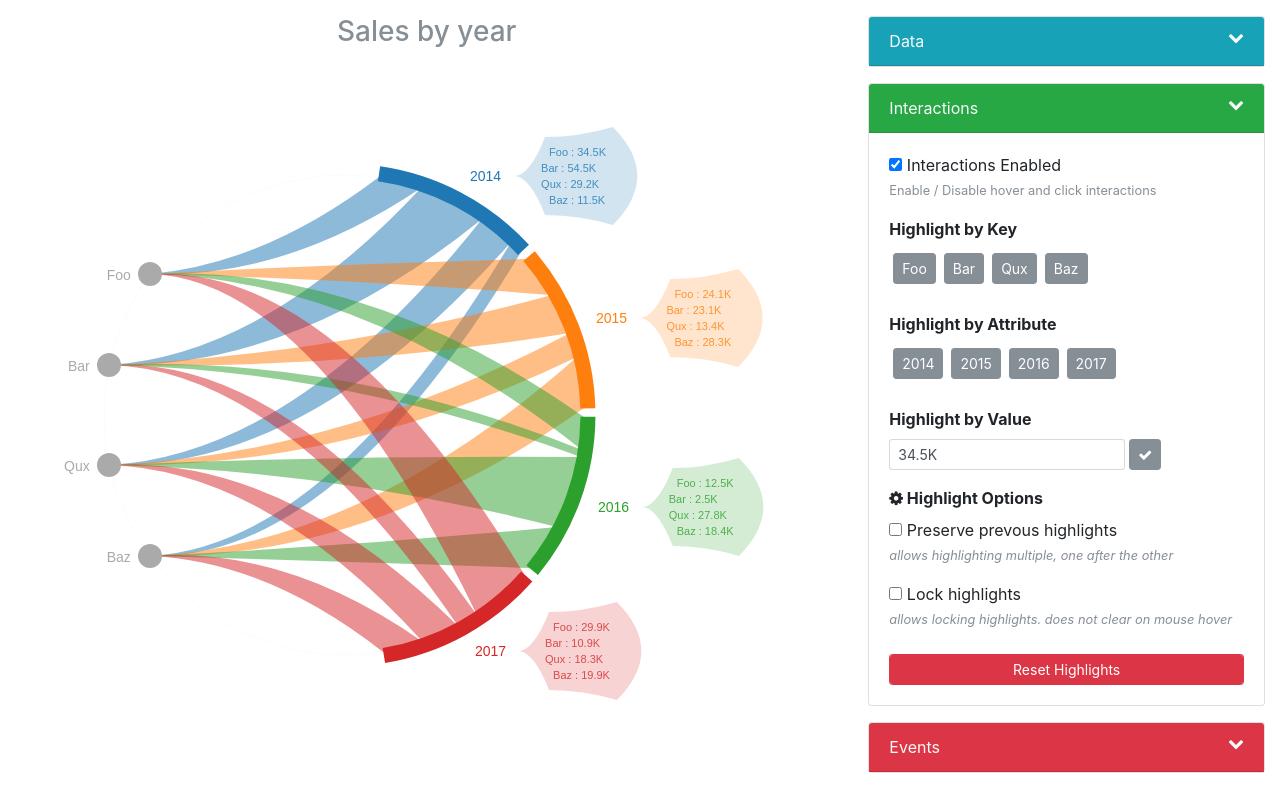
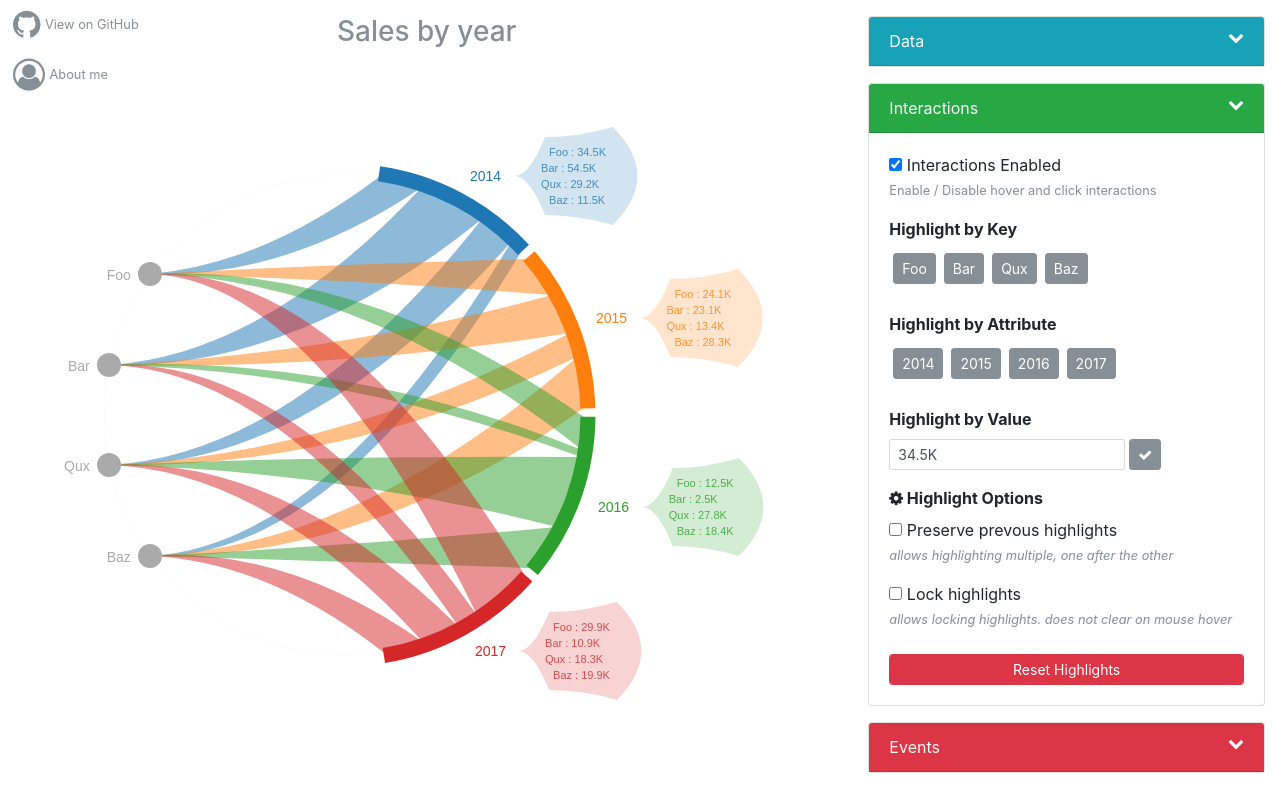
Before and after one commit to hrivks/semi-chord, a website: page demo/demo - full.html in a window 1280 px wide. Drawn offline with nearby package versions, Linux system fonts and the light colour scheme.

Commit message:
basic nav

```diff
--- a/demo/demo - full.html
+++ b/demo/demo - full.html
@@ -33,6 +33,15 @@
 
 <body>
     <div class="container-fluid">
+        <div class="fixed-top">
+            <a href="https://github.com/hrivks/semi-chord" class="btn text-secondary" target="_blank" title="View on GitHub">
+                <i class="fa fa-github fa-2x align-middle" aria-hidden="true"></i> <span class="small">View on GitHub</span>
+            </a>
+            <br>
+            <a href="http://meetvikas.net" class="btn text-secondary" target="_blank" title="About me">
+                <i class="fa fa-user-circle-o fa-2x align-middle" aria-hidden="true"></i> <span class="small"> About me</span>
+            </a>
+        </div>
         <div class="row mt-3">
             <div class="col-xs-12 col-sm-8">
                 <p class="d-visible-portrait text-muted text-center">
```
